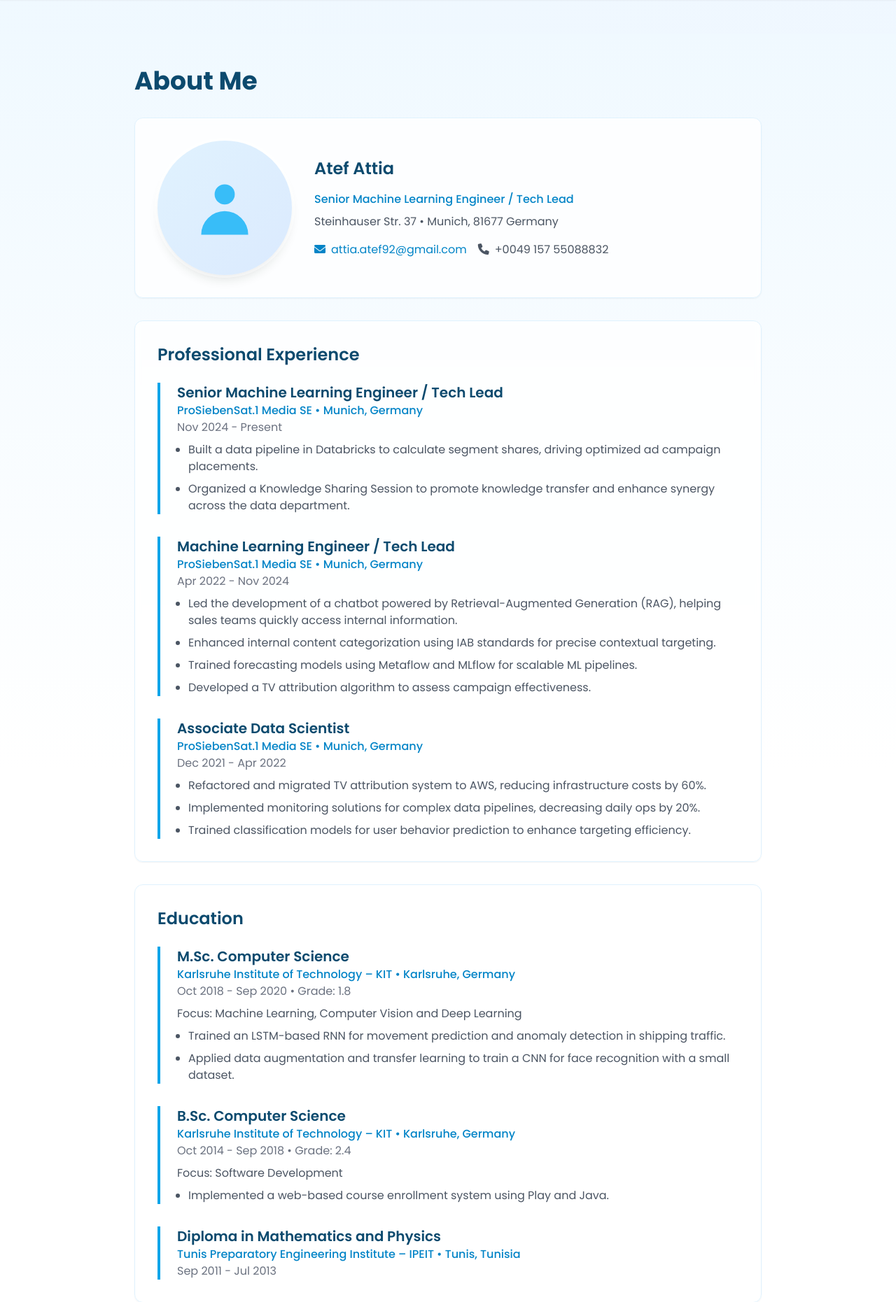
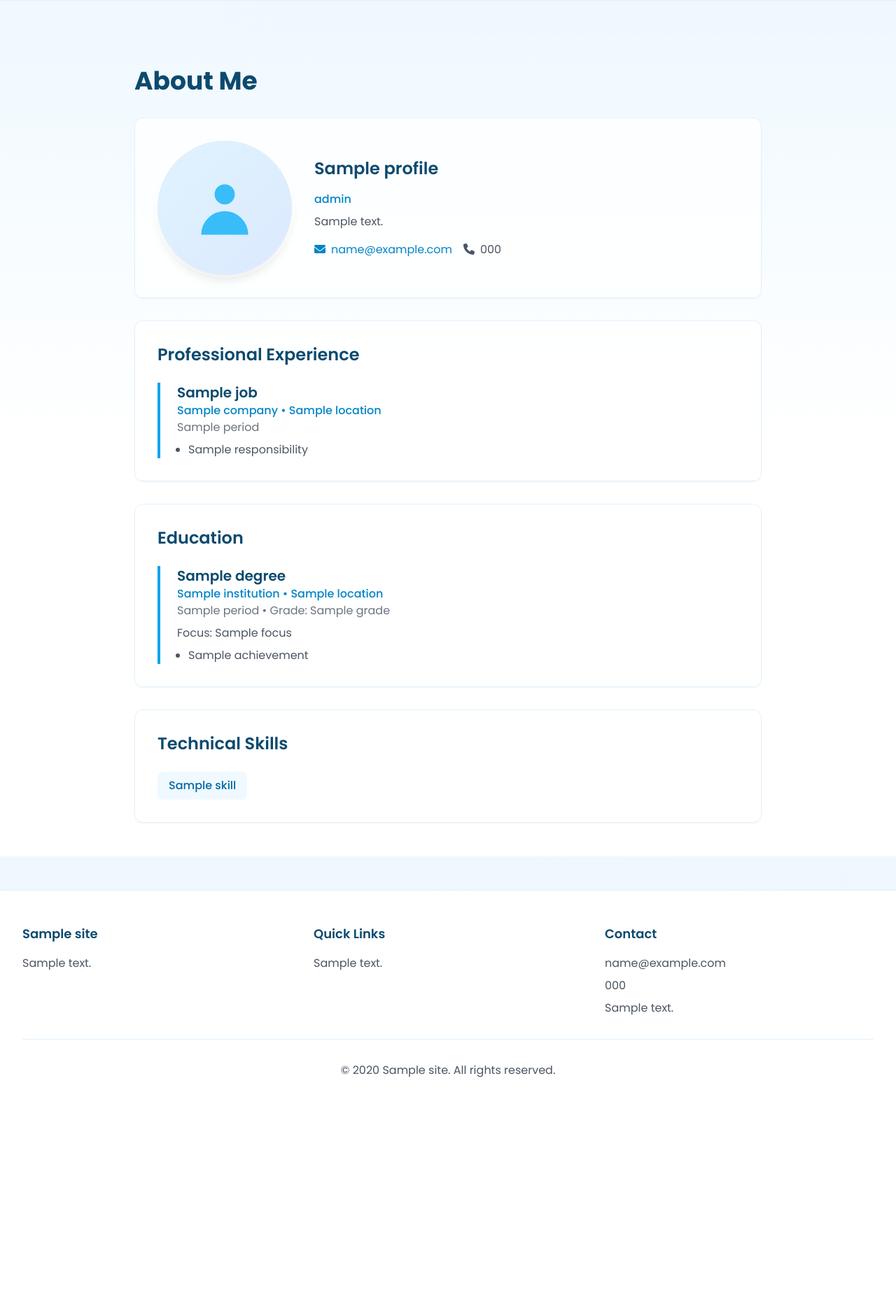
Before and after one commit to atefattia/medairian-digital, a Flask app: template templates/pages/about.html in a window 1280 px wide. Shown: the part 81-1942 px from the top of the page at 70% size. After the commit the page ends 1621 px from the top, so only its background shows below. Run offline with Flask 3, Linux system fonts and the light colour scheme; the template is opened without the code that fills it: most values are stand-ins (such as "Sample title", 1, 10 or a date in 2020); some libraries are stand-ins or nearby versions.

Commit message:
fix: extract text from about.html and put it into a separate yaml file

```diff
--- a/content/pages/contact.yml
+++ b/content/pages/contact.yml
@@ -6,7 +6,7 @@
     - type: "email"
       value: "attia.atef92@gmail.com"
     - type: "phone"
-      value: "+1 (123) 456-7890"
+      value: "+49 157 55088832"
     - type: "location"
       value: "Munich, Germany"
 
@@ -16,6 +16,6 @@
     - platform: "LinkedIn"
       url: "https://www.linkedin.com/in/atef-attia-b03307194/"
     - platform: "GitHub"
-      url: "#"
+      url: "https://github.com/atefattia"
     - platform: "Instagram"
       url: "https://www.instagram.com/atefattia/"
--- a/templates/pages/about.html
+++ b/templates/pages/about.html
@@ -1,6 +1,6 @@
 {% extends "base.html" %}
 
-{% block title %}About - Med.AI.rian{% endblock %}
+{% block title %}{{ title }}{% endblock %}
 
 {% block content %}
 <div class="min-h-screen bg-gradient-to-b from-sky-50 via-white to-white py-12 px-4 sm:px-6 lg:px-8">
@@ -19,15 +19,15 @@
                     </div>
                 </div>
                 <div class="flex-1 text-center md:text-left">
-                    <h2 class="text-2xl font-semibold mb-4 text-sky-900">Atef Attia</h2>
-                    <p class="text-sky-600 font-medium mb-2">Senior Machine Learning Engineer / Tech Lead</p>
-                    <p class="text-gray-600 mb-4">Steinhauser Str. 37 • Munich, 81677 Germany</p>
+                    <h2 class="text-2xl font-semibold mb-4 text-sky-900">{{ profile.name }}</h2>
+                    <p class="text-sky-600 font-medium mb-2">{{ profile.role }}</p>
+                    <p class="text-gray-600 mb-4">{{ profile.address }}</p>
                     <div class="flex flex-col md:flex-row gap-4 justify-center md:justify-start">
-                        <a href="mailto:attia.atef92@gmail.com" class="text-sky-600 hover:text-sky-700 transition-colors">
-                            <i class="fas fa-envelope mr-2"></i>attia.atef92@gmail.com
+                        <a href="mailto:{{ profile.contact.email }}" class="text-sky-600 hover:text-sky-700 transition-colors">
+                            <i class="fas fa-envelope mr-2"></i>{{ profile.contact.email }}
                         </a>
                         <span class="text-gray-600">
-                            <i class="fas fa-phone mr-2"></i>+0049 157 55088832
+                            <i class="fas fa-phone mr-2"></i>{{ profile.contact.phone }}
                         </span>
                     </div>
                 </div>
@@ -38,38 +38,18 @@
         <div class="bg-white/80 backdrop-blur-sm rounded-xl shadow-sm p-8 mb-8 transition-all duration-300 hover:shadow-md hover:bg-white/90 border border-sky-100">
             <h2 class="text-2xl font-semibold mb-6 text-sky-900">Professional Experience</h2>
             <div class="space-y-8">
+                {% for job in professional_experience %}
                 <div class="border-l-4 border-sky-500 pl-6 transition-all duration-300 hover:translate-x-2">
-                    <h3 class="font-semibold text-xl text-sky-900">Senior Machine Learning Engineer / Tech Lead</h3>
-                    <p class="text-sky-600 font-medium">ProSiebenSat.1 Media SE • Munich, Germany</p>
-                    <p class="text-gray-500">Nov 2024 - Present</p>
+                    <h3 class="font-semibold text-xl text-sky-900">{{ job.title }}</h3>
+                    <p class="text-sky-600 font-medium">{{ job.company }} • {{ job.location }}</p>
+                    <p class="text-gray-500">{{ job.period }}</p>
                     <ul class="mt-2 text-gray-600 space-y-2 list-disc ml-4">
-                        <li>Built a data pipeline in Databricks to calculate segment shares, driving optimized ad campaign placements.</li>
-                        <li>Organized a Knowledge Sharing Session to promote knowledge transfer and enhance synergy across the data department.</li>
+                        {% for responsibility in job.responsibilities %}
+                        <li>{{ responsibility }}</li>
+                        {% endfor %}
                     </ul>
                 </div>
-
-                <div class="border-l-4 border-sky-500 pl-6 transition-all duration-300 hover:translate-x-2">
-                    <h3 class="font-semibold text-xl text-sky-900">Machine Learning Engineer / Tech Lead</h3>
-                    <p class="text-sky-600 font-medium">ProSiebenSat.1 Media SE • Munich, Germany</p>
-                    <p class="text-gray-500">Apr 2022 - Nov 2024</p>
-                    <ul class="mt-2 text-gray-600 space-y-2 list-disc ml-4">
-                        <li>Led the development of a chatbot powered by Retrieval-Augmented Generation (RAG), helping sales teams quickly access internal information.</li>
-                        <li>Enhanced internal content categorization using IAB standards for precise contextual targeting.</li>
-                        <li>Trained forecasting models using Metaflow and MLflow for scalable ML pipelines.</li>
-                        <li>Developed a TV attribution algorithm to assess campaign effectiveness.</li>
-                    </ul>
-                </div>
-
-                <div class="border-l-4 border-sky-500 pl-6 transition-all duration-300 hover:translate-x-2">
-                    <h3 class="font-semibold text-xl text-sky-900">Associate Data Scientist</h3>
-                    <p class="text-sky-600 font-medium">ProSiebenSat.1 Media SE • Munich, Germany</p>
-                    <p class="text-gray-500">Dec 2021 - Apr 2022</p>
-                    <ul class="mt-2 text-gray-600 space-y-2 list-disc ml-4">
-                        <li>Refactored and migrated TV attribution system to AWS, reducing infrastructure costs by 60%.</li>
-                        <li>Implemented monitoring solutions for complex data pipelines, decreasing daily ops by 20%.</li>
-                        <li>Trained classification models for user behavior prediction to enhance targeting efficiency.</li>
-                    </ul>
-                </div>
+                {% endfor %}
             </div>
         </div>
 
@@ -77,32 +57,23 @@
         <div class="bg-white/80 backdrop-blur-sm rounded-xl shadow-sm p-8 mb-8 transition-all duration-300 hover:shadow-md hover:bg-white/90 border border-sky-100">
             <h2 class="text-2xl font-semibold mb-6 text-sky-900">Education</h2>
             <div class="space-y-8">
+                {% for edu in education %}
                 <div class="border-l-4 border-sky-500 pl-6 transition-all duration-300 hover:translate-x-2">
-                    <h3 class="font-semibold text-xl text-sky-900">M.Sc. Computer Science</h3>
-                    <p class="text-sky-600 font-medium">Karlsruhe Institute of Technology – KIT • Karlsruhe, Germany</p>
-                    <p class="text-gray-500">Oct 2018 - Sep 2020 • Grade: 1.8</p>
-                    <p class="mt-2 text-gray-600">Focus: Machine Learning, Computer Vision and Deep Learning</p>
+                    <h3 class="font-semibold text-xl text-sky-900">{{ edu.degree }}</h3>
+                    <p class="text-sky-600 font-medium">{{ edu.institution }} • {{ edu.location }}</p>
+                    <p class="text-gray-500">{{ edu.period }} • Grade: {{ edu.grade }}</p>
+                    {% if edu.focus %}
+                    <p class="mt-2 text-gray-600">Focus: {{ edu.focus }}</p>
+                    {% endif %}
+                    {% if edu.achievements %}
                     <ul class="mt-2 text-gray-600 space-y-2 list-disc ml-4">
-                        <li>Trained an LSTM-based RNN for movement prediction and anomaly detection in shipping traffic.</li>
-                        <li>Applied data augmentation and transfer learning to train a CNN for face recognition with a small dataset.</li>
+                        {% for achievement in edu.achievements %}
+                        <li>{{ achievement }}</li>
+                        {% endfor %}
                     </ul>
+                    {% endif %}
                 </div>
-
-                <div class="border-l-4 border-sky-500 pl-6 transition-all duration-300 hover:translate-x-2">
-                    <h3 class="font-semibold text-xl text-sky-900">B.Sc. Computer Science</h3>
-                    <p class="text-sky-600 font-medium">Karlsruhe Institute of Technology – KIT • Karlsruhe, Germany</p>
-                    <p class="text-gray-500">Oct 2014 - Sep 2018 • Grade: 2.4</p>
-                    <p class="mt-2 text-gray-600">Focus: Software Development</p>
-                    <ul class="mt-2 text-gray-600 space-y-2 list-disc ml-4">
-                        <li>Implemented a web-based course enrollment system using Play and Java.</li>
-                    </ul>
-                </div>
-
-                <div class="border-l-4 border-sky-500 pl-6 transition-all duration-300 hover:translate-x-2">
-                    <h3 class="font-semibold text-xl text-sky-900">Diploma in Mathematics and Physics</h3>
-                    <p class="text-sky-600 font-medium">Tunis Preparatory Engineering Institute – IPEIT • Tunis, Tunisia</p>
-                    <p class="text-gray-500">Sep 2011 - Jul 2013</p>
-                </div>
+                {% endfor %}
             </div>
         </div>
 
@@ -110,16 +81,9 @@
         <div class="bg-white/80 backdrop-blur-sm rounded-xl shadow-sm p-8 transition-all duration-300 hover:shadow-md hover:bg-white/90 border border-sky-100">
             <h2 class="text-2xl font-semibold mb-6 text-sky-900">Technical Skills</h2>
             <div class="flex flex-wrap gap-2">
-                <span class="px-4 py-2 bg-sky-50 text-sky-700 rounded-lg font-medium">Machine Learning</span>
-                <span class="px-4 py-2 bg-sky-50 text-sky-700 rounded-lg font-medium">Deep Learning</span>
-                <span class="px-4 py-2 bg-sky-50 text-sky-700 rounded-lg font-medium">Computer Vision</span>
-                <span class="px-4 py-2 bg-sky-50 text-sky-700 rounded-lg font-medium">Python</span>
-                <span class="px-4 py-2 bg-sky-50 text-sky-700 rounded-lg font-medium">AWS</span>
-                <span class="px-4 py-2 bg-sky-50 text-sky-700 rounded-lg font-medium">Databricks</span>
-                <span class="px-4 py-2 bg-sky-50 text-sky-700 rounded-lg font-medium">MLflow</span>
-                <span class="px-4 py-2 bg-sky-50 text-sky-700 rounded-lg font-medium">Metaflow</span>
-                <span class="px-4 py-2 bg-sky-50 text-sky-700 rounded-lg font-medium">Java</span>
-                <span class="px-4 py-2 bg-sky-50 text-sky-700 rounded-lg font-medium">RAG</span>
+                {% for skill in technical_skills %}
+                <span class="px-4 py-2 bg-sky-50 text-sky-700 rounded-lg font-medium">{{ skill }}</span>
+                {% endfor %}
             </div>
         </div>
     </div>
```
Also changed, not shown: content/pages/about.yml (added, +74 -0 lines).
